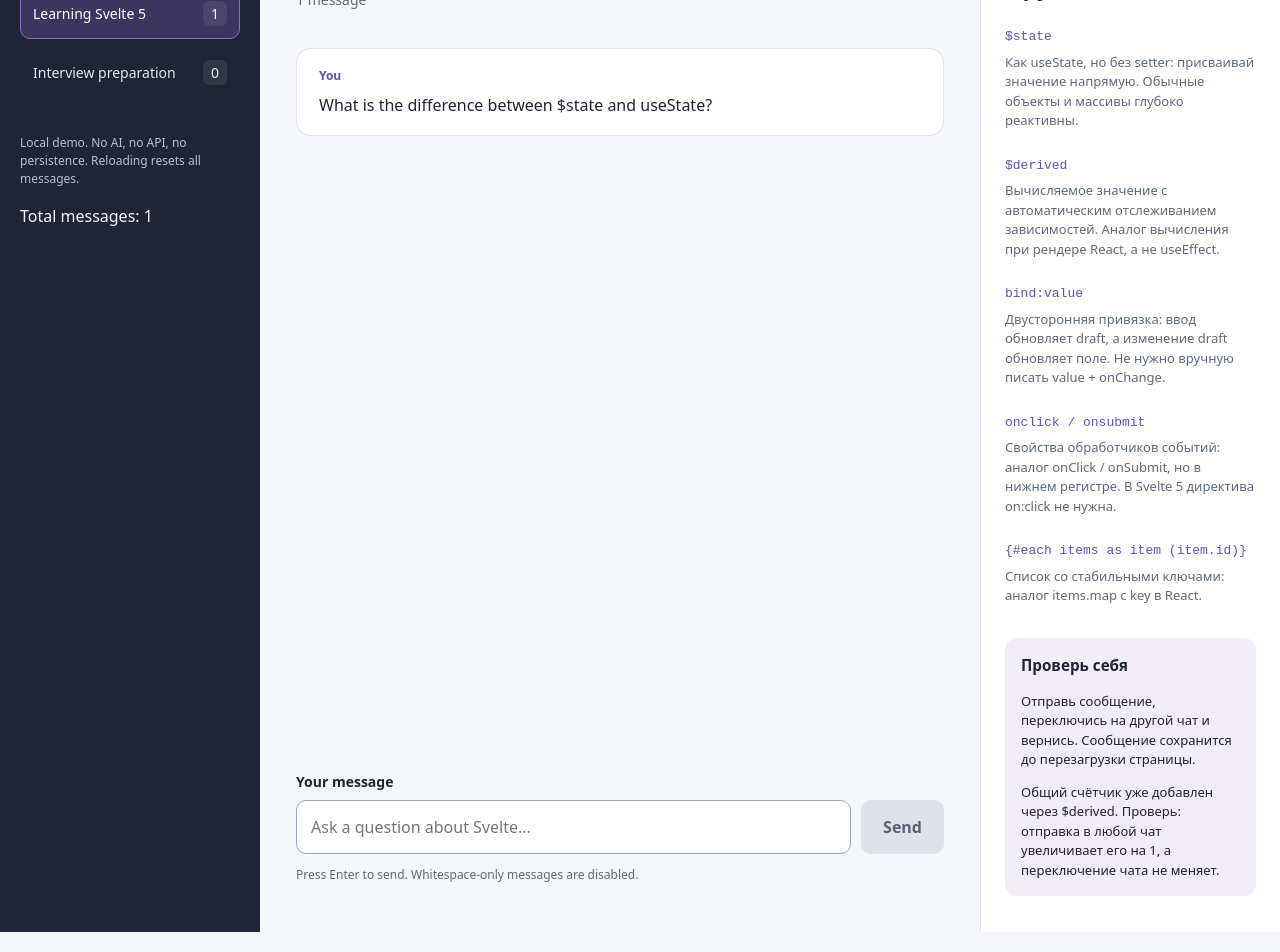
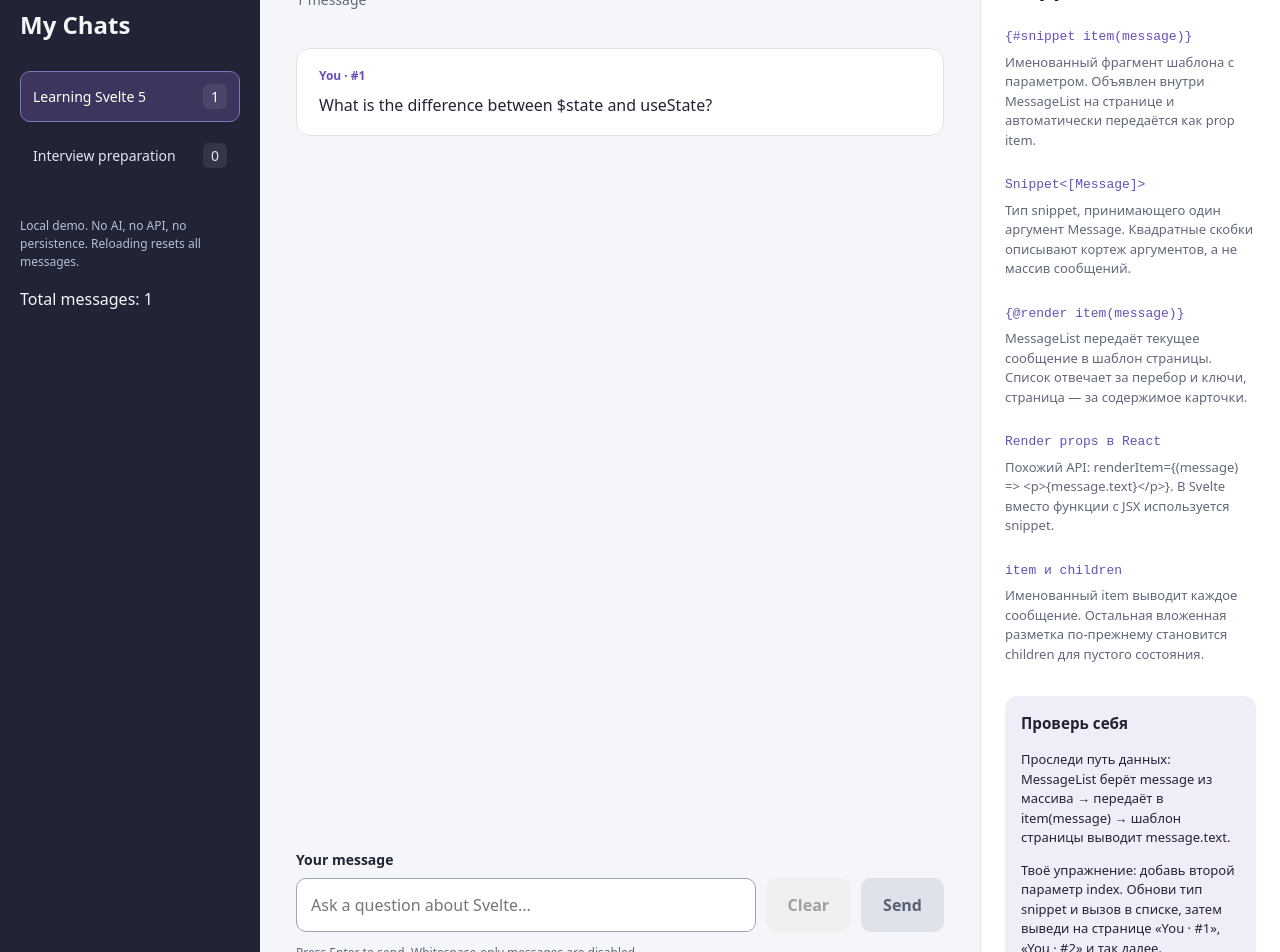
Before and after one commit to mykhailotsynkevych/svelte-app, a SvelteKit app: page / in a window 1280 px wide. Shown: the part 140-1092 px from the top of the page. Built offline with nearby package versions, Linux system fonts and the light colour scheme.

Commit message:
props, children, if, bind, bindable, snippet

```diff
--- /dev/null
+++ b/src/lib/components/ChatList.svelte
@@ -0,0 +1,42 @@
+<script lang="ts">
+	import type { Chat } from '#lib/types.js';
+
+	type Props = {
+		title?: string;
+		chats: Chat[];
+		activeChatId: string;
+		onSelect: (id: string) => void;
+	};
+
+	let { title = 'Chats', chats, activeChatId, onSelect }: Props = $props();
+</script>
+
+<nav aria-label="Chats">
+	{#if title}
+		<h2>{title}</h2>
+	{/if}
+	{#each chats as chat (chat.id)}
+		<button
+			class:active={chat.id === activeChatId}
+			aria-current={chat.id === activeChatId ? 'true' : undefined}
+			onclick={() => onSelect(chat.id)}
+		>
+			<span>{chat.title}</span>
+			<span class="badge" aria-label={`${chat.messages.length} messages`}>
+				{chat.messages.length}
+			</span>
+		</button>
+	{/each}
+</nav>
+
+<style>
+	nav { display: grid; gap: 8px; }
+	button {
+		display: flex; align-items: center; justify-content: space-between; gap: 12px;
+		width: 100%; padding: 12px; border: 1px solid transparent; border-radius: 10px;
+		background: transparent; color: #e1e5ef; text-align: left; font-size: 14px;
+	}
+	button:hover { background: #30374d; }
+	button.active { background: #3c355d; border-color: #8273bc; color: white; }
+	.badge { min-width: 24px; padding: 2px 6px; border-radius: 6px; background: #ffffff15; text-align: center; }
+</style>
--- /dev/null
+++ b/src/lib/components/MessageComposer.svelte
@@ -0,0 +1,49 @@
+<script lang="ts">
+	type Props = {
+		draft: string;
+		disabled?: boolean;
+		onSend: () => void;
+	};
+
+	let { draft = $bindable(), disabled = false, onSend }: Props = $props();
+
+	let canSend = $derived(!disabled && draft.trim().length > 0);
+
+	function handleSubmit(event: SubmitEvent) {
+		event.preventDefault();
+		if (!canSend) return;
+		onSend();
+	}
+</script>
+
+<form onsubmit={handleSubmit}>
+	<label for="message">Your message</label>
+	<div class="composer">
+		<input
+			id="message"
+			name="message"
+			bind:value={draft}
+			{disabled}
+			placeholder="Ask a question about Svelte..."
+			autocomplete="off"
+			required
+		/>
+		<button class="clear-button" type="button" onclick={() => draft = ''} disabled={draft.length === 0}>Clear</button>
+		<button class="send-button" type="submit" disabled={!canSend}>Send</button>
+	</div>
+	<p class="hint">Press Enter to send. Whitespace-only messages are disabled.</p>
+</form>
+
+<style>
+	label { display: block; margin-bottom: 8px; font-size: 14px; font-weight: 600; }
+	.composer { display: flex; gap: 10px; }
+	input { min-width: 0; width: 100%; padding: 14px; border: 1px solid #9ba4b9; border-radius: 10px; background: white; color: inherit; }
+	.clear-button, .send-button { padding: 12px 22px; border: 0; border-radius: 10px; font-weight: 600; }
+	.clear-button { background: #dfe2eb; color: #596175; }
+	.clear-button:hover:not(:disabled) { background: #c5cbd6; }
+	.clear-button:disabled { background: #f0f0f0; color: #a0a0a0; }
+	.send-button { background: #6550bb; color: white; }
+	.send-button:hover:not(:disabled) { background: #503c9f; }
+	.send-button:disabled { background: #dfe2eb; color: #596175; }
+	.hint { color: #60697b; font-size: 12px; }
+</style>
--- /dev/null
+++ b/src/lib/components/MessageList.svelte
@@ -0,0 +1,27 @@
+<script lang="ts">
+	import type { Snippet } from 'svelte';
+	import type { Message } from '#lib/types.js';
+
+	type Props = {
+		messages: Message[];
+		item: Snippet<[Message, number]>;
+		children: Snippet;
+	};
+
+	let { messages, item, children }: Props = $props();
+</script>
+
+<section class="conversation" aria-label="Messages">
+	{#each messages as message, index (message.id)}
+		<article class="message">
+			{@render item(message, index)}
+		</article>
+	{:else}
+		{@render children()}
+	{/each}
+</section>
+
+<style>
+	.conversation { flex: 1; padding: 24px 0 40px; }
+	.message { margin-bottom: 16px; padding: 18px 22px; border: 1px solid #e0e3ed; border-radius: 14px; background: white; }
+</style>
--- /dev/null
+++ b/src/lib/types.ts
@@ -0,0 +1,2 @@
+export type Message = { id: number; text: string };
+export type Chat = { id: string; title: string; messages: Message[] };
--- a/src/routes/+page.svelte
+++ b/src/routes/+page.svelte
@@ -1,6 +1,8 @@
 <script lang="ts">
-	type Message = { id: number; text: string };
-	type Chat = { id: string; title: string; messages: Message[] };
+	import ChatList from '#lib/components/ChatList.svelte';
+	import MessageComposer from '#lib/components/MessageComposer.svelte';
+	import MessageList from '#lib/components/MessageList.svelte';
+	import type { Chat } from '#lib/types.js';
 
 	let chats = $state<Chat[]>([
 		{
@@ -20,7 +22,6 @@
 
 	let activeChat = $derived(chats.find((chat) => chat.id === activeChatId));
 	let messageCount = $derived(activeChat?.messages.length ?? 0);
-	let canSend = $derived(draft.trim().length > 0 && activeChat !== undefined);
 
 	// Derived state for the total message count across all chats
 	let totalMessageCount = $derived(chats.reduce((sum, chat) => sum + chat.messages.length, 0));
@@ -30,8 +31,7 @@
 		draft = '';
 	}
 
-	function sendMessage(event: SubmitEvent) {
-		event.preventDefault();
+	function sendMessage() {
 		if (!activeChat || !draft.trim()) return;
 
 		activeChat.messages.push({ id: nextMessageId++, text: draft.trim() });
@@ -51,83 +51,57 @@
 	<aside class="sidebar">
 		<a class="brand" href="/">Svelte<span>Lab</span></a>
 		<p class="eyebrow">Your learning workspace</p>
-		<nav aria-label="Chats">
-			{#each chats as chat (chat.id)}
-				<button
-					class:active={chat.id === activeChatId}
-					aria-current={chat.id === activeChatId ? 'true' : undefined}
-					onclick={() => selectChat(chat.id)}
-				>
-					<span>{chat.title}</span>
-					<span class="badge" aria-label={`${chat.messages.length} messages`}>
-						{chat.messages.length}
-					</span>
-				</button>
-			{/each}
-		</nav>
+		<ChatList title="My Chats" {chats} {activeChatId} onSelect={selectChat} />
 		<p class="local-note">Local demo. No AI, no API, no persistence. Reloading resets all messages.</p>
 		<p class="total-message-count">Total messages: {totalMessageCount}</p>
 	</aside>
 
 	<main>
 		<header>
-			<p class="eyebrow">Lesson 01 / Reactivity</p>
+			<p class="eyebrow">Lesson 05 / Named snippets</p>
 			<h1>{activeChat?.title ?? 'Select a chat'}</h1>
 			<p class="message-count" aria-live="polite">
 				{messageCount} {messageCount === 1 ? 'message' : 'messages'}
 			</p>
 		</header>
 
-		<section class="conversation" aria-label="Messages">
-			{#each activeChat?.messages ?? [] as message (message.id)}
-				<article class="message">
-					<p class="author">You</p>
-					<p class="message-text">{message.text}</p>
-				</article>
-			{:else}
-				<div class="empty-state">
-					<h2>A fresh conversation</h2>
-					<p>Send your first message and watch the counters update.</p>
-				</div>
-			{/each}
-		</section>
+		<MessageList messages={activeChat?.messages ?? []}>
+			{#snippet item(message, index)}
+				<p class="author">You · #{index + 1}</p>
+				<p class="message-text">{message.text}</p>
+			{/snippet}
 
-		<form onsubmit={sendMessage}>
-			<label for="message">Your message</label>
-			<div class="composer">
-				<input
-					id="message"
-					name="message"
-					bind:value={draft}
-					placeholder="Ask a question about Svelte..."
-					autocomplete="off"
-					required
-				/>
-				<button class="send-button" type="submit" disabled={!canSend}>Send</button>
+			<div class="empty-state">
+				{#if activeChat?.title}
+					<h2>{activeChat.title}</h2>
+				{/if}
+				<h2>A fresh conversation</h2>
+				<p>Send your first message and watch the counters update.</p>
 			</div>
-			<p class="hint">Press Enter to send. Whitespace-only messages are disabled.</p>
-		</form>
+		</MessageList>
+
+		<MessageComposer bind:draft disabled={!activeChat} onSend={sendMessage} />
 	</main>
 
 	<aside class="lesson" aria-labelledby="lesson-title" lang="ru">
 		<p class="eyebrow">Сравниваем с React</p>
-		<h2 id="lesson-title">Те же идеи.<br />Другие механизмы.</h2>
+		<h2 id="lesson-title">Именованные<br />snippets</h2>
 		<dl>
-			<dt><code>$state</code></dt>
-			<dd>Как useState, но без setter: присваивай значение напрямую. Обычные объекты и массивы глубоко реактивны.</dd>
-			<dt><code>$derived</code></dt>
-			<dd>Вычисляемое значение с автоматическим отслеживанием зависимостей. Аналог вычисления при рендере React, а не useEffect.</dd>
-			<dt><code>bind:value</code></dt>
-			<dd>Двусторонняя привязка: ввод обновляет draft, а изменение draft обновляет поле. Не нужно вручную писать value + onChange.</dd>
-			<dt><code>onclick / onsubmit</code></dt>
-			<dd>Свойства обработчиков событий: аналог onClick / onSubmit, но в нижнем регистре. В Svelte 5 директива on:click не нужна.</dd>
-			<dt><code>{'{#each items as item (item.id)}'}</code></dt>
-			<dd>Список со стабильными ключами: аналог items.map с key в React.</dd>
+			<dt><code>{'{#snippet item(message)}'}</code></dt>
+			<dd>Именованный фрагмент шаблона с параметром. Объявлен внутри MessageList на странице и автоматически передаётся как prop item.</dd>
+			<dt><code>Snippet&lt;[Message]&gt;</code></dt>
+			<dd>Тип snippet, принимающего один аргумент Message. Квадратные скобки описывают кортеж аргументов, а не массив сообщений.</dd>
+			<dt><code>{'{@render item(message)}'}</code></dt>
+			<dd>MessageList передаёт текущее сообщение в шаблон страницы. Список отвечает за перебор и ключи, страница — за содержимое карточки.</dd>
+			<dt><code>Render props в React</code></dt>
+			<dd>Похожий API: {'renderItem={(message) => <p>{message.text}</p>}'}. В Svelte вместо функции с JSX используется snippet.</dd>
+			<dt><code>item и children</code></dt>
+			<dd>Именованный item выводит каждое сообщение. Остальная вложенная разметка по-прежнему становится children для пустого состояния.</dd>
 		</dl>
 		<div class="exercise">
 			<h3>Проверь себя</h3>
-			<p>Отправь сообщение, переключись на другой чат и вернись. Сообщение сохранится до перезагрузки страницы.</p>
-			<p>Общий счётчик уже добавлен через $derived. Проверь: отправка в любой чат увеличивает его на 1, а переключение чата не меняет.</p>
+			<p>Проследи путь данных: MessageList берёт message из массива → передаёт в item(message) → шаблон страницы выводит message.text.</p>
+			<p>Твоё упражнение: добавь второй параметр index. Обнови тип snippet и вызов в списке, затем выведи на странице «You · #1», «You · #2» и так далее.</p>
 		</div>
 	</aside>
 </div>
@@ -153,33 +127,15 @@
 	.brand span { color: #c5bcff; }
 	.eyebrow { font-size: 11px; font-weight: 700; text-transform: uppercase; letter-spacing: 0.12em; }
 	.sidebar .eyebrow { color: #b6bfd4; margin: 24px 0 16px; }
-	nav { display: grid; gap: 8px; }
-	nav button {
-		display: flex; align-items: center; justify-content: space-between; gap: 12px;
-		width: 100%; padding: 12px; border: 1px solid transparent; border-radius: 10px;
-		background: transparent; color: #e1e5ef; text-align: left; font-size: 14px;
-	}
-	nav button:hover { background: #30374d; }
-	nav button.active { background: #3c355d; border-color: #8273bc; color: white; }
-	.badge { min-width: 24px; padding: 2px 6px; border-radius: 6px; background: #ffffff15; text-align: center; }
 	.local-note { margin-top: 36px; color: #b6bfd4; font-size: 12px; }
 	main { display: flex; flex-direction: column; min-width: 0; padding: 36px; }
 	header .eyebrow, .lesson .eyebrow { color: #6550bb; }
 	h1 { margin: 8px 0; font-size: clamp(24px, 3vw, 34px); line-height: 1.2; }
 	.message-count { color: #60697b; font-size: 14px; }
-	.conversation { flex: 1; padding: 24px 0 40px; }
-	.message { margin-bottom: 16px; padding: 18px 22px; border: 1px solid #e0e3ed; border-radius: 14px; background: white; }
 	.author { margin: 0 0 8px; color: #6550bb; font-size: 12px; font-weight: 700; }
 	.message-text { margin: 0; overflow-wrap: anywhere; white-space: pre-wrap; }
 	.empty-state { padding: 48px 0; color: #60697b; }
 	.empty-state h2 { color: #202435; font-size: 22px; }
-	label { display: block; margin-bottom: 8px; font-size: 14px; font-weight: 600; }
-	.composer { display: flex; gap: 10px; }
-	input { min-width: 0; width: 100%; padding: 14px; border: 1px solid #9ba4b9; border-radius: 10px; background: white; color: inherit; }
-	.send-button { padding: 12px 22px; border: 0; border-radius: 10px; background: #6550bb; color: white; font-weight: 600; }
-	.send-button:hover:not(:disabled) { background: #503c9f; }
-	.send-button:disabled { background: #dfe2eb; color: #596175; }
-	.hint { color: #60697b; font-size: 12px; }
 	.lesson { padding: 36px 24px; border-left: 1px solid #e0e3ed; background: white; }
 	.lesson h2 { font-size: 23px; line-height: 1.3; }
 	dt { margin-top: 24px; font-size: 13px; color: #6550bb; overflow-wrap: anywhere; }
```
Also changed, not shown: 1 other file (tests, documents, lock files or other folders).
